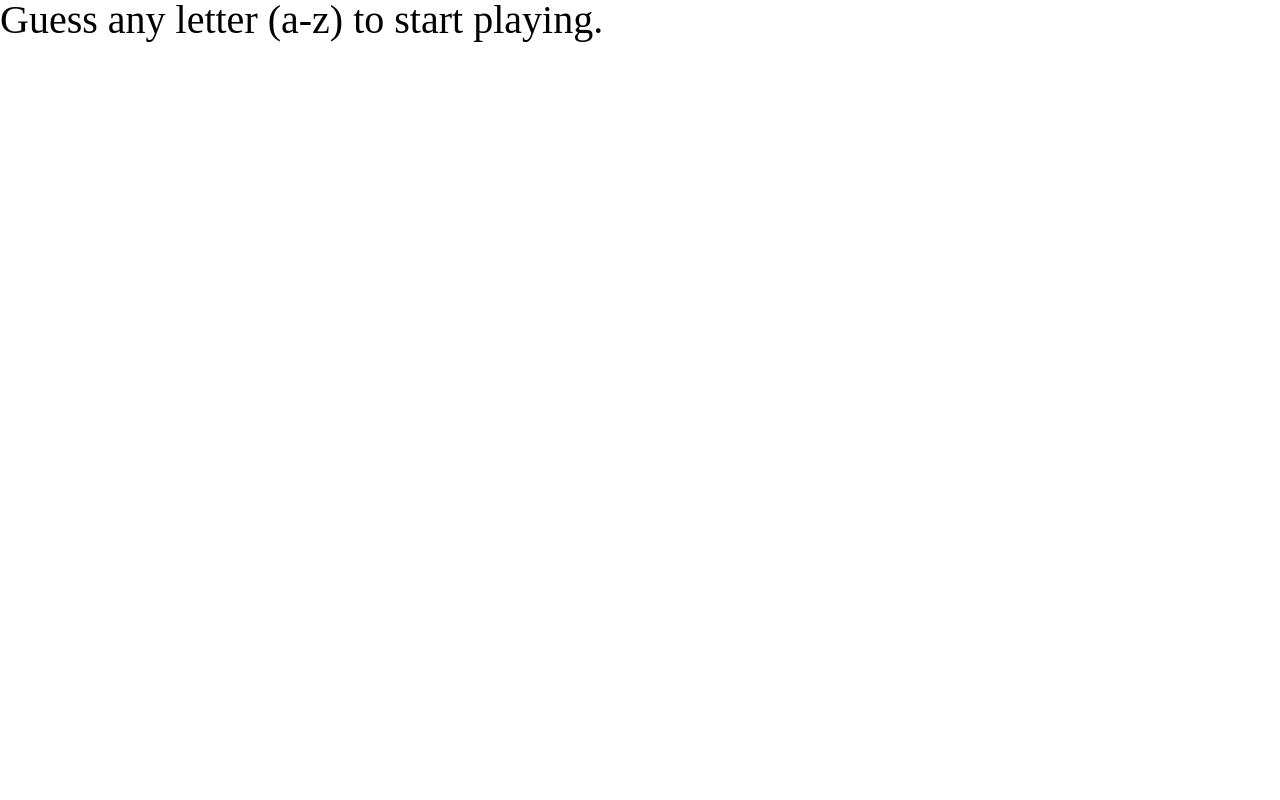
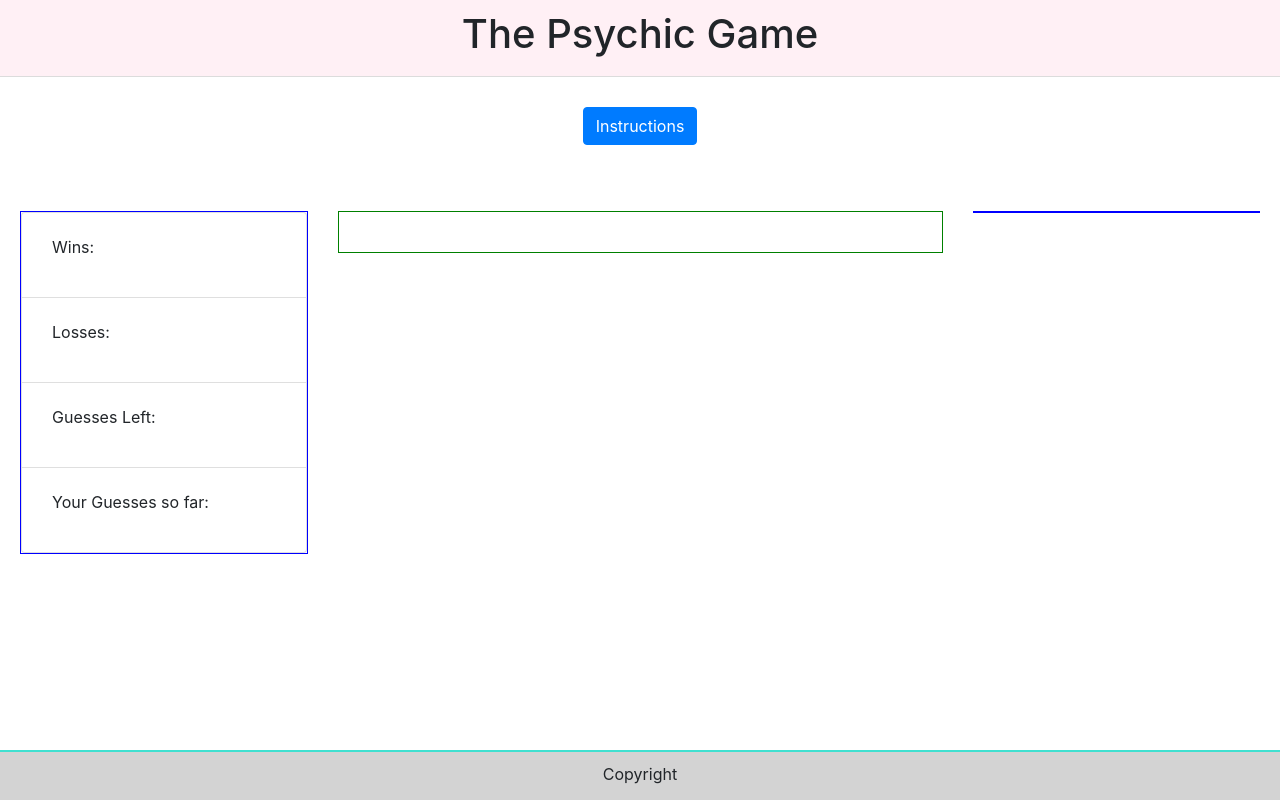
Before and after one commit to brianhwong206/Psychic-Game, a plain HTML site: page index.html in a window 1280 px wide. Drawn offline with nearby package versions, Linux system fonts and the light colour scheme.

Commit message:
new styling 20180822

```diff
--- a/assets/css/style.css
+++ b/assets/css/style.css
@@ -1,3 +1,62 @@
+html,
+body{
+    margin: auto;
+    height: 100%;
+}
+
+header{
+    text-align: center;
+    width: 100%;
+    background-color: lavenderblush;
+    border-bottom: 1px solid gainsboro;
+}
+
+footer{
+    position: fixed;
+    left: 0;
+    bottom: 0;
+    width: 100%;
+    height: 50px;
+    text-align: center;
+    background-color: lightgray;
+    border-top: 2px solid turquoise;
+    padding: 10px;
+}
+
+.instruction-container{
+    text-align:center;
+    margin: auto;
+    padding:20px;
+}
+
+.main-container{
+    padding: 20px;
+}
+
+#left-banner,
+#right-banner{
+    border: 1px solid blue;
+    max-height: 100%;
+}
+
+#game{
+    text-align: left;
+    margin: auto;
+    padding: 20px;
+    border: 1px solid green;
+}
+
 h1{
     font-size: 40px;
+    padding: 10px;
 }
+
+h2 {
+    font-size: 20px;
+    padding: 10px;
+}
+
+p{
+    margin: auto;
+    padding: 10px;
+}
--- a/assets/javascript/game.js
+++ b/assets/javascript/game.js
@@ -84,7 +84,7 @@ if (validUserInputs.includes(userGuess)){ // if user input is present with the v
 
             var html =
 
-            "<p>Guess what letter I'm thinking of. Please select a letter from A-Z. </p>" +
+            "<p>Guess what letter I'm thinking of. </p>" +
             "<p>Wins: " + wins + "</p>" +
             "<p>Losses: " + losses + "</p>" +
             "<p>Guesses Attempted: " + guessesAttempted + "</p>" +
--- a/index.html
+++ b/index.html
@@ -12,17 +12,78 @@
     <!-- CSS -->
     <link rel="stylesheet" type="text/css" href="assets/css/style.css">
 
-    <script type="text/javascript" src="assets/javascript/game.js"></script>
+    <!-- Bootstrap -->
+    <link rel="stylesheet" href="https://stackpath.bootstrapcdn.com/bootstrap/4.1.3/css/bootstrap.min.css" integrity="sha384-MCw98/SFnGE8fJT3GXwEOngsV7Zt27NXFoaoApmYm81iuXoPkFOJwJ8ERdknLPMO" crossorigin="anonymous">
 
 </head>
 
 
 <body>
 
-    <h1>Guess any letter (a-z) to start playing.</h1>
+    <header>
+    <h1>The Psychic Game</h1>
+    </header>
 
-    <div id="game">
+    <div class = "instruction-container">
+    <p>
+        <button class="btn btn-primary" type="button" data-toggle="collapse" data-target="#collapseInstructions" aria-expanded="false" aria-controls="collapseInstructions">
+                Instructions
+        </button>
+    </p>
+
+    <div class="collapse" id="collapseInstructions">
+    <div class="card card-body">
+        Guess any letter (a-z) to start playing.
+    </div>
     </div>
 
-</body>
+    </div>
+
+    <div class = "main-container">
+
+        <div class = "row">
+            <div class = "col-md-3">
+                <div id = "left-banner">
+                        <ul class="list-group">
+                                <li class="list-group-item">
+                                    <p id="wins">Wins: </p>
+                                </li>
+                                <li class="list-group-item">
+                                    <p id="losses">Losses: </p>
+                                </li>
+                                <li class="list-group-item">
+                                    <p id="guessLeft">Guesses Left: </p>
+                                </li>
+                                <li class="list-group-item">
+                                    <p id="let">Your Guesses so far: </p>
+                                </li>
+                            </ul>
+                </div>
+            </div>
+
+            <div class = "col-md-6">
+                    <div id="game"></div>
+            </div>
+
+            <div class = "col-md-3">
+                <div id = "right-banner"></div>
+            </div>
+
+        </div>
+    </div>
+
+
+    <footer>
+        Copyright
+    </footer>
+
+
+    <!-- link to javascript file -->
+    <script type="text/javascript" src="assets/javascript/game.js"></script>
+
+    <!-- Bootstrap js links -->
+    <script src="https://code.jquery.com/jquery-3.3.1.slim.min.js" integrity="sha384-q8i/X+965DzO0rT7abK41JStQIAqVgRVzpbzo5smXKp4YfRvH+8abtTE1Pi6jizo" crossorigin="anonymous"></script>
+    <script src="https://cdnjs.cloudflare.com/ajax/libs/popper.js/1.14.3/umd/popper.min.js" integrity="sha384-ZMP7rVo3mIykV+2+9J3UJ46jBk0WLaUAdn689aCwoqbBJiSnjAK/l8WvCWPIPm49" crossorigin="anonymous"></script>
+    <script src="https://stackpath.bootstrapcdn.com/bootstrap/4.1.3/js/bootstrap.min.js" integrity="sha384-ChfqqxuZUCnJSK3+MXmPNIyE6ZbWh2IMqE241rYiqJxyMiZ6OW/JmZQ5stwEULTy" crossorigin="anonymous"></script>
+    </body>
 </html>
```
Lines whose indentation alone changed are shown as unchanged.
